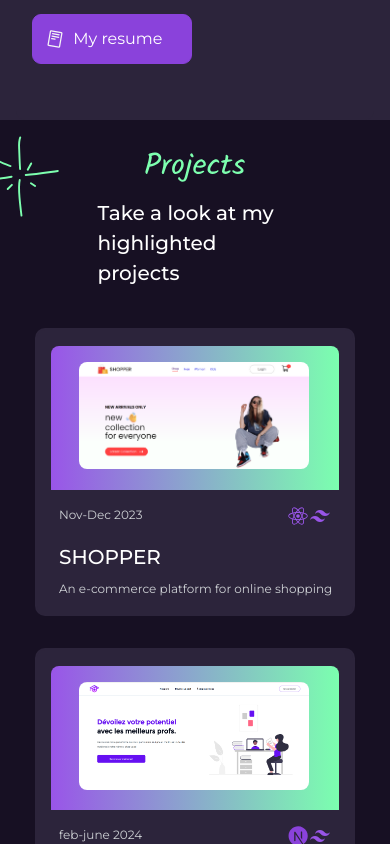
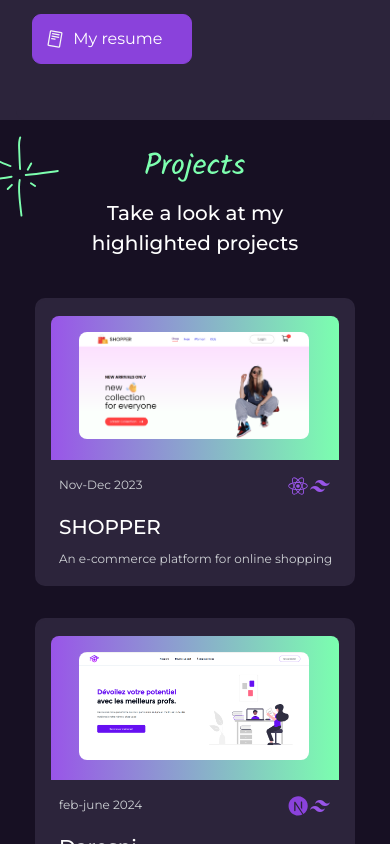
Before and after one commit to saratouahri/portfolio, a Next.js app: page / in a window 390 px wide. Shown: the part 1600-2444 px from the top of the page. Built offline with nearby package versions, Linux system fonts and the light colour scheme.

Commit message:
updating the responsive design

```diff
--- a/src/app/pages/Projects/page.jsx
+++ b/src/app/pages/Projects/page.jsx
@@ -14,9 +14,9 @@ export default function Projects(){
 
         <div className=" h-fit lg:h-full  w-full bg-surface-background   ">
             <Image src="/Graphic2.svg" width={80} height={80} className="mt-4 ml-[-20px] absolute  z-10"/>
-            <div className="flex flex-col  items-center lg:justify-center gap-4 lg:gap-8  ">
+            <div className="flex flex-col  items-center justify-center lg:justify-center gap-4 lg:gap-8  ">
                 <Image src="/Projects.svg" width={100} height={100} className="mt-8 lg:mt-4 "/>
-            <h1 className="text-[20px] text-white font-medium w-6/12 lg:flex lg:justify-center lg:items-center lg:w-full">Take a look at my highlighted projects</h1>
+            <h1 className="text-[20px] text-center text-white font-medium w-9/12 flex justify-center items-center lg:flex lg:justify-center lg:items-center lg:w-full">Take a look at my highlighted projects</h1>
 
             <div className="flex flex-col lg:flex-row gap-8 m-6 lg:m-0 ">
             {projects.map((project) => (
```
